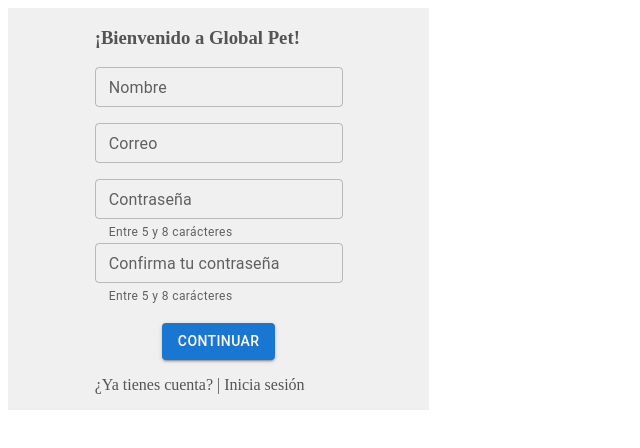
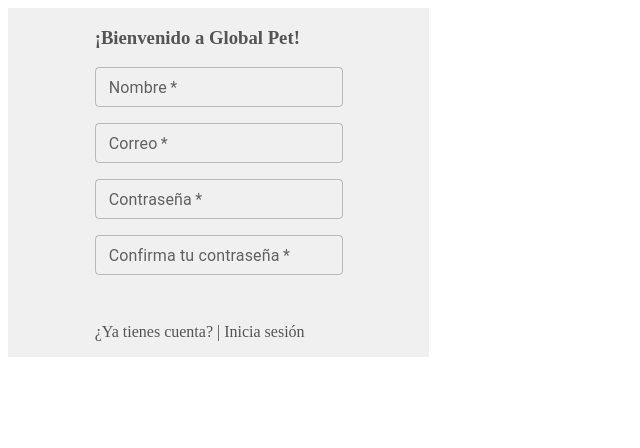
Before and after one commit to Kodemia-global-pet/Global-pet-frontend, a React (Create React App) app: page / in a window 1280 px wide. Shown: the top 448 px of the page, without its empty margins (0-640 px from the left). Built offline with nearby package versions, Linux system fonts and the light colour scheme.

Commit message:
addButton

```diff
--- /dev/null
+++ b/src/components/ContinueButton/ContinueButton.js
@@ -0,0 +1,10 @@
+import React from "react";
+import { Button } from "@mui/material";
+
+const ContinueButton = () => {
+  <Button variant="contained" type="submit">
+    Continuar
+  </Button>
+}
+
+export default ContinueButton;
--- a/src/components/UserFormRegister/UserFormRegister.js
+++ b/src/components/UserFormRegister/UserFormRegister.js
@@ -1,53 +1,83 @@
 import React from "react";
 import { useForm } from "react-hook-form";
-import {
-  Button,
-  Grid,
-  TextField,
-} from "@mui/material";
+import { Grid, TextField } from "@mui/material";
+import ContinueButton from "../ContinueButton/ContinueButton";
 
 const UserFormRegister = () => {
-
-  const { register, handleSubmit, reset } = useForm();
+  const { register, handleSubmit, formState: {errors}, isValid} = useForm();
   const onSubmit = (data) => {
     console.log(data);
-  }
-  const click =()=>{reset();}
+  };
 
   return (
     <section>
       <h3>¡Bienvenido a Global Pet!</h3>
-      <form>
-          <Grid item sx={{pb:2}}>
+      <form onSubmit={handleSubmit(onSubmit)}>
+        <Grid item sx={{ pb: 2 }}>
           <TextField
-             {...register("nombre")}
+            {...register("name", {
+              required: "Ingresa tu nombre",
+              minLength: {
+                value: 10,
+                message: "El nombre debe contener al menos 10 caracteres",
+              },
+            })}
             label="Nombre"
-             size="small"/>
+            size="small"
+            required
+            error={!!errors.name}
+            helperText={errors.name?.message}
+          />
         </Grid>
-          <Grid item sx={{pb:2}} >
+        <Grid item sx={{ pb: 2 }}>
           <TextField
-             {...register("correo")}
+            {...register("email", {
+              required: "true",
+            })}
             label="Correo"
-             size="small"/>
+            type="email"
+            size="small"
+            required
+            error={!!errors.email}
+            helperText={errors.email?.message}
+          />
         </Grid>
-          <Grid item>
+        <Grid item sx={{ pb: 2 }}>
           <TextField
-            {...register("contraseña")}
-            helperText="Entre 5 y 8 carácteres"
+            {...register("password", {
+              required: "Ingresa tu contraseña",
+              minLength: {
+                value: 8,
+                message: "La contraseña debe contener al menos 8 caracteres",
+              },
+            })}
+            label="Contraseña"
+            size="small"
+            required
+            error={!!errors.password}
+            helperText={errors.password?.message}
             type="password"
-             label="Contraseña"
-             size="small"/>
+          />
         </Grid>
-          <Grid item sx={{pb:2}}>
+        <Grid item sx={{ pb: 2 }}>
           <TextField
-            {...register("confirma tu contraseña")}
-            helperText="Entre 5 y 8 carácteres "
+            {...register("confirmPassword", {
+              required: "Confirma tu contraseña",
+              minLength: {
+                value: 8,
+                message: "La contraseña debe contener al menos 8 caracteres",
+              },
+            })}
+            label="Confirma tu contraseña"
+            size="small"
+            required
+            error={!!errors.confirmPassword}
+            helperText={errors.confirmPassword?.message}
             type="password"
-             label="Confirma tu contraseña"
-             size="small"/>
+          />
         </Grid>
-          <Grid item display="flex" justifyContent="center" alignItems="center">
-          <Button variant="contained" onClick={handleSubmit(onSubmit, click)} >Continuar</Button>
+        <Grid item sx={{ pb: 2 }} display="flex" justifyContent="center" alignItems="center">
+        <ContinueButton/>
         </Grid>
         <p>¿Ya tienes cuenta? | Inicia sesión</p>
       </form>
--- a/src/pages/CreateAccount.js
+++ b/src/pages/CreateAccount.js
@@ -5,11 +5,11 @@ import UserFormRegister from '../components/UserFormRegister/UserFormRegister'
 
 const createAccount = () => {
   return (
-    <main>
-    <Grid container xs={4} md={4} display="flex" justifyContent="center" alignItems="center" sx={{ backgroundColor: "#F0F0F0", color:"#545454"}}>
+    <Grid container >
+    <Grid item xs={4} md={4} display="flex" justifyContent="center" alignItems="center" sx={{ backgroundColor: "#F0F0F0", color:"#545454"}}>
     <UserFormRegister></UserFormRegister>
     </Grid>
-    </main>
+    </Grid>
   )
 }
 
```
Also changed, not shown: Services/UsersFetch.js (added, +7 -0 lines). Lines whose indentation alone changed are shown as unchanged.
